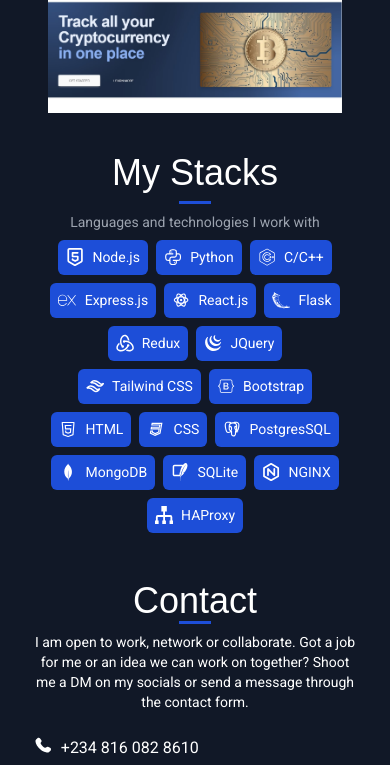
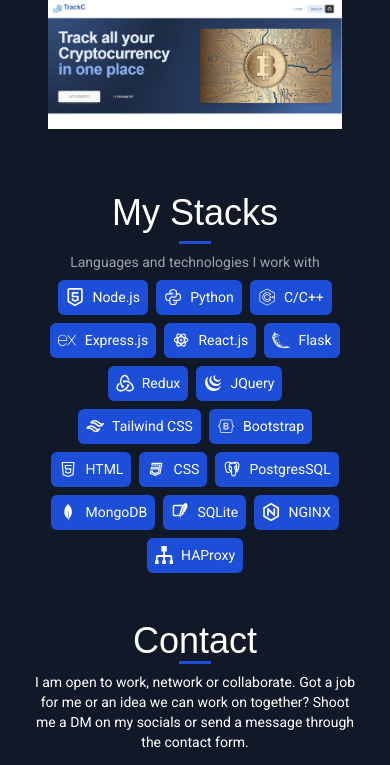
Before and after one commit to DeepBrain07/MyPorfolioWebsite, a website: page index.html in a window 390 px wide. Shown: the part 1447-2212 px from the top of the page. Drawn offline with Linux system fonts and the light colour scheme; a web font is replaced by a local one.

Commit message:
updating

```diff
--- a/index.html
+++ b/index.html
@@ -70,7 +70,7 @@
                     </div>
                 </div>
             </div>
-            <div class="mt-4 flex flex-col justify-center items-center ">
+            <div class="mt-8 flex flex-col justify-center items-center ">
                 <div id="projects" class="mt-4 sm:mt-14 md:mt-24 flex flex-col place-items-center w-[100%]">
                     <div>
                         <span class="font-akronim text-4xl sm:text-6xl">Projects</span>
@@ -211,7 +211,7 @@
                         </div>
                     </div>
                 </div>
-                <div id="stacks" class="mt-10 sm:mt-16 md:mt-24 flex flex-col place-items-center w-[100%]">
+                <div id="stacks" class="mt-16 sm:mt-16 md:mt-24 flex flex-col place-items-center w-[100%]">
                     <div>
                         <span class="font-akronim text-4xl sm:text-6xl">My Stacks</span>
                     </div>
```
Also changed, not shown: output.css.
